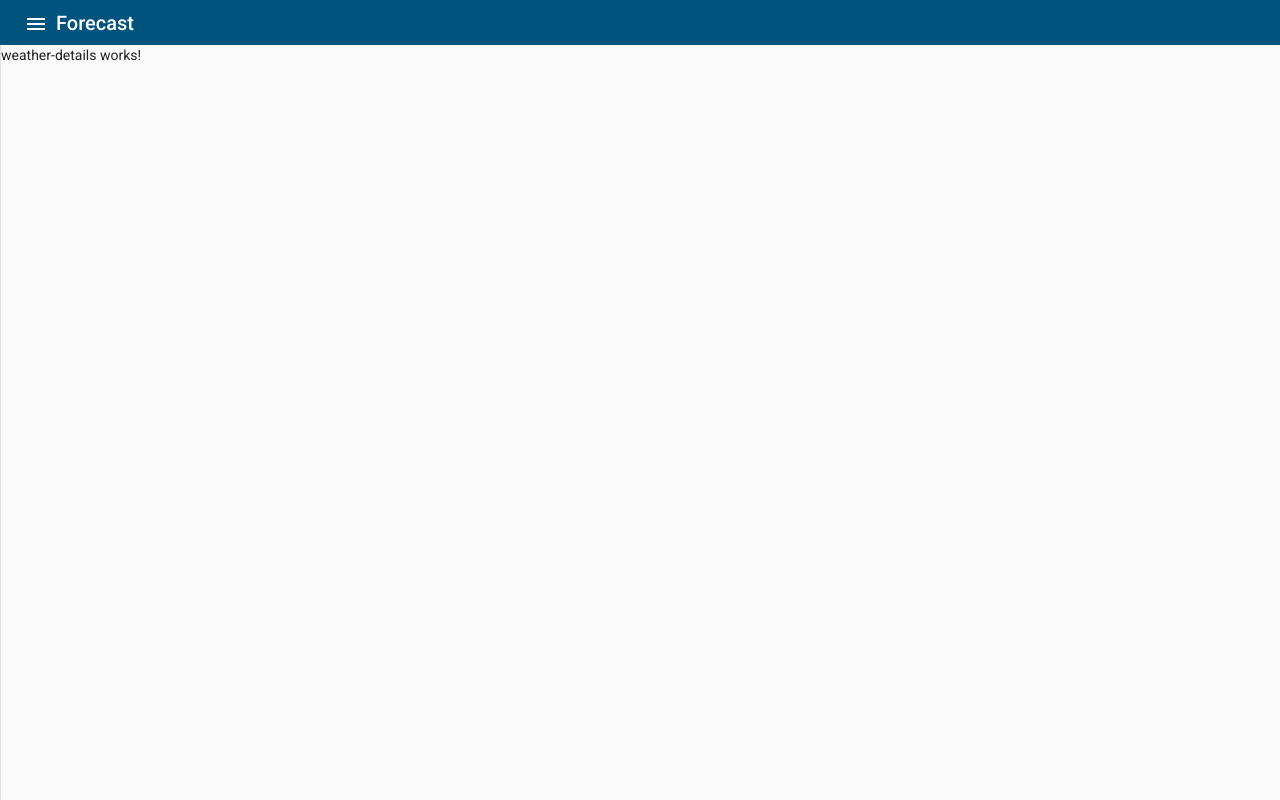
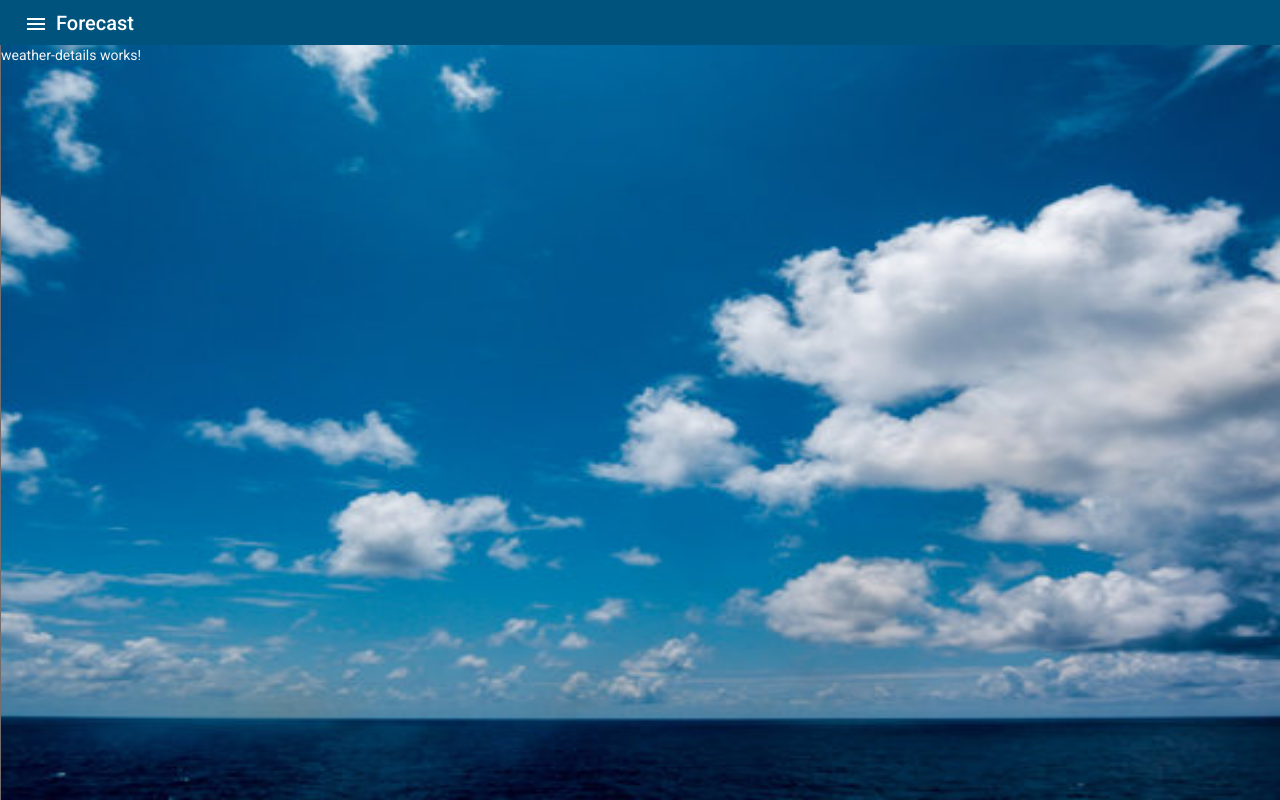
Before and after one commit to vinodhkumar-k/WeatherUpdate, an Angular app: page / in a window 1280 px wide. Built offline with nearby package versions, Linux system fonts and the light colour scheme.

Commit message:
Update app.component.scss

```diff
--- a/src/app/app.component.scss
+++ b/src/app/app.component.scss
@@ -7,5 +7,21 @@
 }
 
 .sidenav-container {
+  background-color:#847c7c;
   height: 100%;
 }
+
+.sidenav {
+  background-color:#847c7c;
+}
+
+.list-item-color {
+  color: whitesmoke;
+}
+
+.sidenav-content {
+  background-image: url('../assets/images/bg-1.jpg');
+  background-repeat: no-repeat;
+  background-size: 100% 100%;
+  color: whitesmoke;
+}
```
